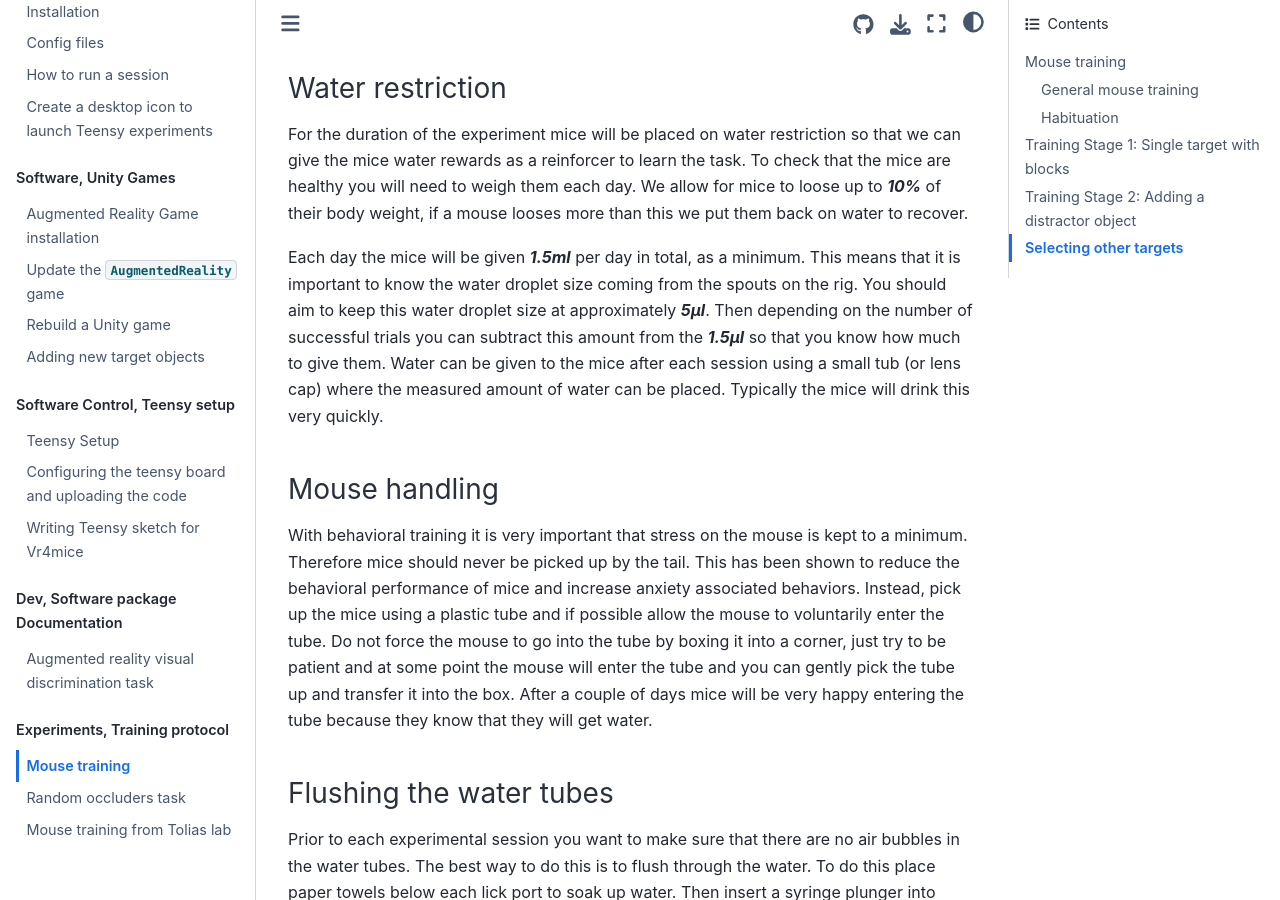
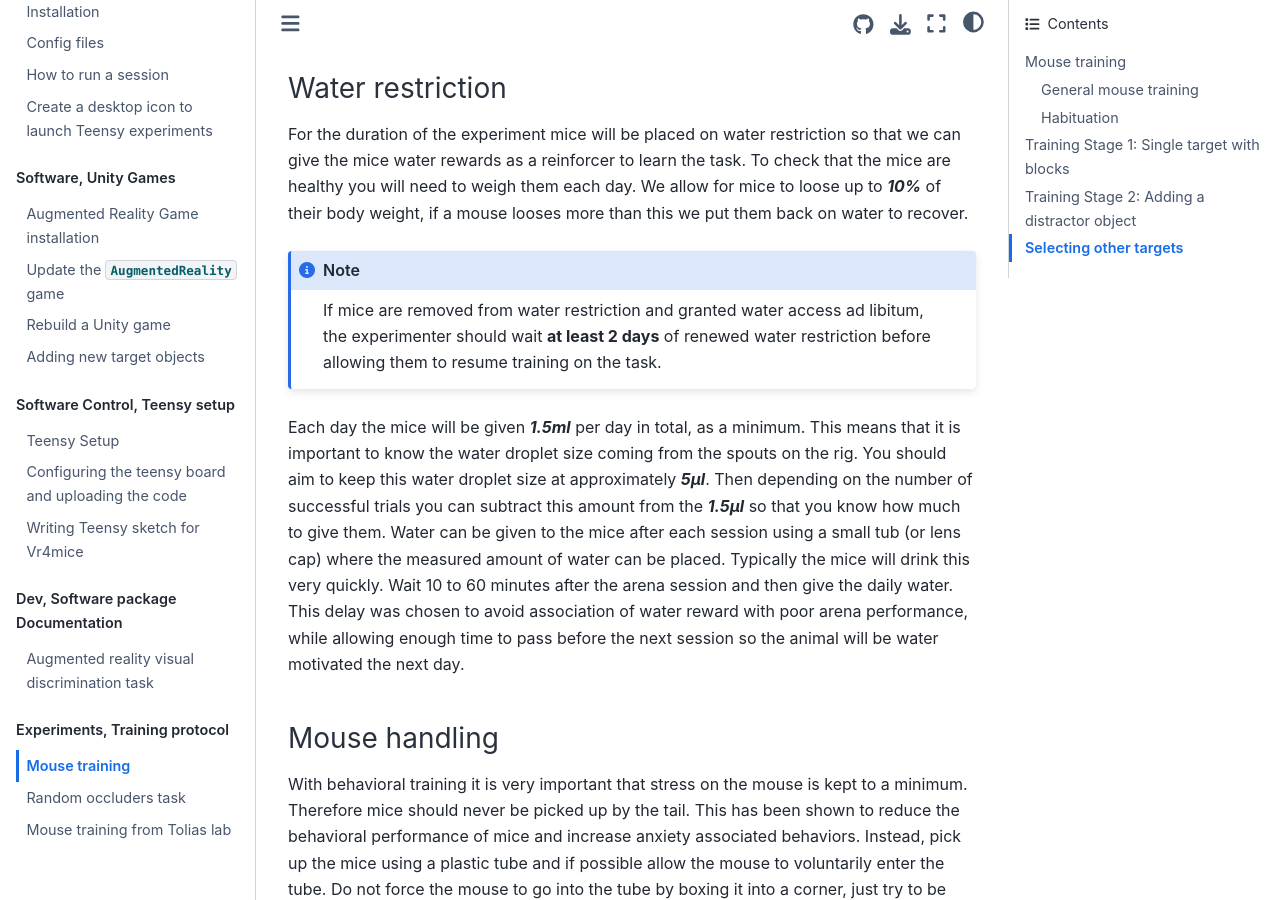
Before and after one commit to MMathisLab/FreelyMovingVR4Mice, a Jupyter Book: the page built from docs/training_protocols/Training_protocol.md, in a window 1280 px wide and 900 px high, scrolled down 320 px. Built offline with Jupyter Book 1.0.4 settings and Sphinx 7.4.7 and the Sphinx Book theme 1.1.4, drawn with Linux system fonts in a browser that asks for light colours.

Commit message:
Update the docs based on 23/07 meeting. changes: - Minimum of 2 days water deprived before running again if put on water again at some point during the experiment.  - Change the one hour waiting for water delivery after training to ~10min.

````diff
--- a/docs/training_protocols/Training_protocol.md
+++ b/docs/training_protocols/Training_protocol.md
@@ -6,7 +6,11 @@ This documents give a protocol for training mice in the AR setup. This protocol
 
 For the duration of the experiment mice will be placed on water restriction so that we can give the mice water rewards as a reinforcer to learn the task. To check that the mice are healthy you will need to weigh them each day. We allow for mice to loose up to ***10%*** of their body weight, if a mouse looses more than this we put them back on water to recover.
 
-Each day the mice will be given ***1.5ml*** per day in total, as a minimum. This means that it is important to know the water droplet size coming from the spouts on the rig. You should aim to keep this water droplet size at approximately ***5µl***. Then depending on the number of successful trials you can subtract this amount from the ***1.5µl*** so that you know how much to give them. Water can be given to the mice after each session using a small tub (or lens cap) where the measured amount of water can be placed. Typically the mice will drink this very quickly.
+```{note}
+If mice are removed from water restriction and granted water access ad libitum, the experimenter should wait **at least 2 days** of renewed water restriction before allowing them to resume training on the task.
+```
+
+Each day the mice will be given ***1.5ml*** per day in total, as a minimum. This means that it is important to know the water droplet size coming from the spouts on the rig. You should aim to keep this water droplet size at approximately ***5µl***. Then depending on the number of successful trials you can subtract this amount from the ***1.5µl*** so that you know how much to give them. Water can be given to the mice after each session using a small tub (or lens cap) where the measured amount of water can be placed. Typically the mice will drink this very quickly. Wait 10 to 60 minutes after the arena session and then give the daily water. This delay was chosen to avoid association of water reward with poor arena performance, while allowing enough time to pass before the next session so the animal will be water motivated the next day.
 
 
 ### Mouse handling
````
Also changed, not shown: docs/training_protocols/training_protocol_tolias.md (+5 -1 lines).
